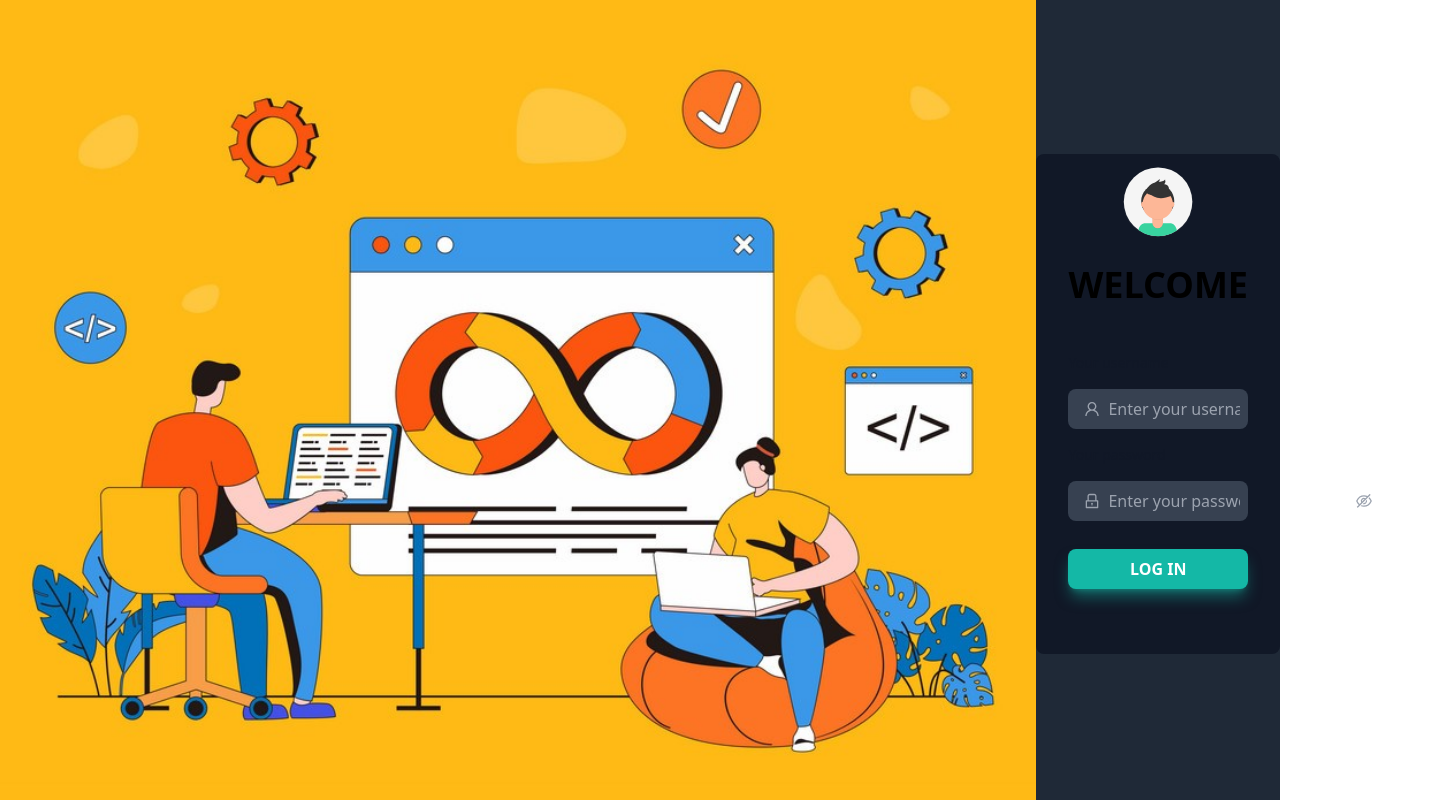
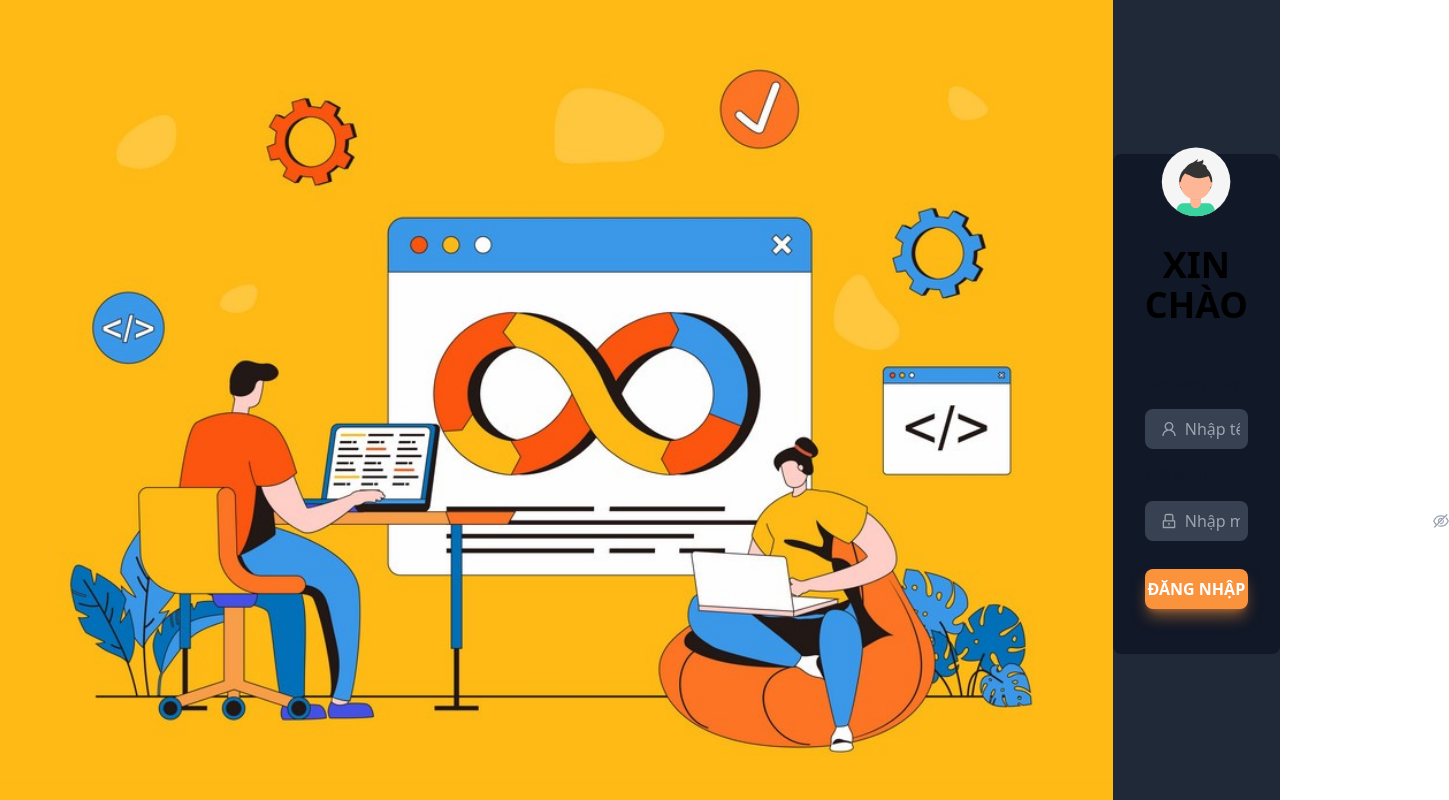
Before and after one commit to monster276/X09-FE, a React (Create React App) app: page /login in a window 1280 px wide. Shown: the whole page, 1449 px wide, since content can reach past the window. Built offline with nearby package versions, Linux system fonts and the light colour scheme.

Commit message:
update login

```diff
--- a/src/Pages/Login.js
+++ b/src/Pages/Login.js
@@ -1,6 +1,7 @@
 import React, { useState } from 'react'
 import loginImg from '../images/dev4.jpg'
 import ava from '../images/avatar.svg'
+import Loading from '../components/loading/Loading'
 import {
   UserOutlined,
   LockOutlined,
@@ -8,21 +9,23 @@ import {
   EyeInvisibleOutlined,
 } from '@ant-design/icons'
 import { useEffect } from 'react'
-import { useForm } from 'react-hook-form'
+import { set, useForm } from 'react-hook-form'
 import { Navigate, NavLink, useNavigate } from 'react-router-dom'
 import * as yup from 'yup'
 import { yupResolver } from '@hookform/resolvers/yup'
 import { toast } from 'react-toastify'
 import { loginUser } from '../redux/apiRequest'
 import { useDispatch } from 'react-redux'
+import Button from '../components/button/Button'
 
 const schema = yup.object({
-  username: yup.string().required('Username must be required'),
-  password: yup.string().required('Password must be required'),
+  username: yup.string().required('Tên đăng nhập không được để trống'),
+  password: yup.string().required('Mật khẩu không được để trống'),
 })
 
 const Login = () => {
   const [togglePassword, setTogglePassword] = useState(false)
+  const [loading, setLoading] = useState(false)
   const dispatch = useDispatch()
   const navigate = useNavigate()
   const {
@@ -35,10 +38,12 @@ const Login = () => {
     resolver: yupResolver(schema),
   })
   useEffect(() => {
+    document.title = 'Login Page'
     console.log('hello')
     const arrErroes = Object.values(errors)
     console.log(arrErroes.length)
     if (arrErroes.length > 0) {
+      setLoading(false)
       toast.error(arrErroes[0]?.message, {
         pauseOnHover: false,
         delay: 0,
@@ -46,19 +51,27 @@ const Login = () => {
     }
   }, [errors])
   const handleSignIn = (values) => {
-    if (!isValid) return
+    if (!isValid) {
+      return
+    }
+    setLoading(true)
     console.log(values)
     const newUser = {
       username: values.username,
       password: values.password,
     }
     loginUser(newUser, dispatch, navigate)
+
   }
 
   return (
     <div className="flex sm:grid-cols-2 h-screen w-full">
       <div className="hidden sm:block">
-        <img className="w-500 h-full flex-1 object-cover " src={loginImg} alt="" />
+        <img
+          className="w- h-screen flex-1 object-cover "
+          src={loginImg}
+          alt=""
+        />
       </div>
 
       <div className="bg-gray-800 flex flex-col justify-center flex-1">
@@ -70,14 +83,14 @@ const Login = () => {
             <img className="max-w-[70px] mb-5" src={ava} alt="" />
           </div>
           <h3 className="text-4xl dark:text-white font-bold text-center mb-10 mt-2">
-            WELCOME
+            XIN CHÀO
           </h3>
           <div className="flex flex-col text-gray-400 py-2">
             <label
               htmlFor="email"
               className="block mb-2 text-sm font-medium text-gray-900 dark:text-gray-300"
             >
-              Your username
+              Tên đăng nhập
             </label>
             <div className="input">
               <UserOutlined className="absolute mt-5 mr-5 ml-4"></UserOutlined>
@@ -87,7 +100,7 @@ const Login = () => {
                 name="username"
                 id="username"
                 className="rounded-lg bg-gray-700 mt-2 p-2 focus:border-blue-500 focus:bg-gray-800 focus:outline-none w-full pl-10"
-                placeholder="Enter your username"
+                placeholder="Nhập tên đăng nhập"
               />
             </div>
           </div>
@@ -96,7 +109,7 @@ const Login = () => {
               htmlFor="password"
               className="block mb-2 text-sm font-medium text-gray-900 dark:text-gray-300"
             >
-              Your password
+              Mật khẩu
             </label>
             <div className="input flex">
               <LockOutlined className=" z-10 absolute mt-5 ml-4"></LockOutlined>
@@ -106,7 +119,7 @@ const Login = () => {
                 name="password"
                 id="password"
                 className="rounded-lg bg-gray-700 mt-2 p-2 focus:border-blue-500 focus:bg-gray-800 focus:outline-none w-full pl-10"
-                placeholder="Enter your password"
+                placeholder="Nhập mật khẩu"
                 control={control}
               />
               {!togglePassword ? (
@@ -124,9 +137,11 @@ const Login = () => {
           </div>
           <button
             type="submit"
-            className="w-full my-5 py-2 bg-teal-500 shadow-lg shadow-teal-500/50 hover:shadow-teal-500/40 text-white font-semibold rounded-lg"
+            className="w-full my-5 py-2 bg-orange-400 shadow-lg shadow-orange-400/50 hover:shadow-orange-400/40 text-white font-semibold rounded-lg"
+            onClick={() => setLoading(true)}
+            style={{ height: '50px' }}
           >
-            LOG IN
+            {loading ? <Loading></Loading> : 'ĐĂNG NHẬP'}
           </button>
         </form>
       </div>
--- /dev/null
+++ b/src/components/button/Button.js
@@ -0,0 +1,79 @@
+import Loading  from '../../components/loading/Loading';
+import React from "react";
+import styled, { css } from "styled-components";
+import PropTypes from "prop-types";
+import { NavLink } from "react-router-dom";
+
+const ButtonStyles = styled.button`
+  cursor: pointer;
+  padding: 0 25px;
+  line-height: 1;
+  border-radius: 8px;
+  font-weight: 600;
+  font-size: 16px;
+  height: ${(props) => props.height || "66px"};
+  display: flex;
+  justify-content: center;
+  align-items: center;
+  ${(props) =>
+    props.kind === "secondary" &&
+    css`
+      color: ${(props) => props.theme.primary};
+      background-color: white;
+    `};
+  ${(props) =>
+    props.kind === "primary" &&
+    css`
+      color: white;
+      background-color: orange;
+    `};
+  ${(props) =>
+    props.kind === "ghost" &&
+    css`
+      color: ${(props) => props.theme.primary};
+      background-color: rgba(29, 192, 113, 0.1);
+    `};
+  &:disabled {
+    opacity: 0.5;
+    pointer-events: none;
+  }
+`;
+/**
+ * @param {*} onClick Handler onClick
+ * @requires
+ * @param {string} type Type of button 'button' | 'submit'
+ */
+const Button = ({
+  type = "button",
+  onClick = () => {},
+  children,
+  kind = "primary",
+  ...props
+}) => {
+  const { isLoading, to } = props;
+  const child =  isLoading ? <Loading></Loading> : children;
+  if (to !== "" && typeof to === "string") {
+    return (
+      <NavLink to={to} className="inline-block">
+        <ButtonStyles type={type} kind={kind} {...props}>
+          {child}
+        </ButtonStyles>
+      </NavLink>
+    );
+  }
+  return (
+    <ButtonStyles type={type} kind={kind} onClick={onClick} {...props}>
+      {child}
+    </ButtonStyles>
+  );
+};
+
+Button.propTypes = {
+  type: PropTypes.oneOf(["button", "submit"]),
+  isLoading: PropTypes.bool,
+  onClick: PropTypes.func,
+  children: PropTypes.node,
+  kind: PropTypes.oneOf(["primary", "secondary", "ghost"]),
+};
+
+export default Button;
--- /dev/null
+++ b/src/components/button/index.js
@@ -0,0 +1,3 @@
+import Button from "./Button";
+
+export { Button };
--- /dev/null
+++ b/src/components/loading/Loading.js
@@ -0,0 +1,22 @@
+import React from 'react'
+import styled from 'styled-components'
+const SpinerStyles = styled.div`
+  width: ${(props) => props.size};
+  height: ${(props) => props.size};
+  border: ${(props) => props.borderSize} solid white;
+  border-top: ${(props) => props.borderSize} solid transparent;
+  border-bottom: ${(props) => props.borderSize} solid transparent;
+  border-radius: 100rem;
+  display: inline-block;
+  animation: spinner 1s infinite linear;
+  @keyframes spinner {
+    100% {
+      transform: rotate(360deg);
+    }
+  }
+`
+const Loading = ({size='40px', borderSize='5px'}) => {
+  return <SpinerStyles size={size} borderSize={borderSize}></SpinerStyles>
+}
+
+export default Loading
--- /dev/null
+++ b/src/components/loading/index.js
@@ -0,0 +1,2 @@
+import Loading from "./Loading";
+export {Loading}
--- a/src/redux/apiRequest.js
+++ b/src/redux/apiRequest.js
@@ -1,17 +1,24 @@
 import axios from 'axios'
 import { loginFailed, loginStart, loginSuccess } from './authSlice'
+import { toast } from 'react-toastify'
 export const loginUser = async (user, dispatch, navigate) => {
   dispatch(loginStart())
   try {
-    const res = await axios.post('https://x09-be.onrender.com/api/auth/login', user)
+    const res = await axios.post(
+      'https://x09-be.onrender.com/api/auth/login',
+      user,
+    )
     dispatch(loginSuccess(res.data))
     console.log(res.data)
+    toast.success('Welcome back')
     if (res.data.isAdmin === true) {
       navigate('/admin')
     } else {
       navigate('/teacher')
     }
   } catch (error) {
+    console.log(error.response.data)
     dispatch(loginFailed())
+    toast.error(error.response.data)
   }
 }
--- a/src/redux/authSlice.js
+++ b/src/redux/authSlice.js
@@ -6,6 +6,7 @@ const authSlice = createSlice({
       currentUser: null,
       isFetching: false,
       error: false,
+
     },
   },
   reducers: {
```
Also changed, not shown: src/images/dev8.jpg (added).
